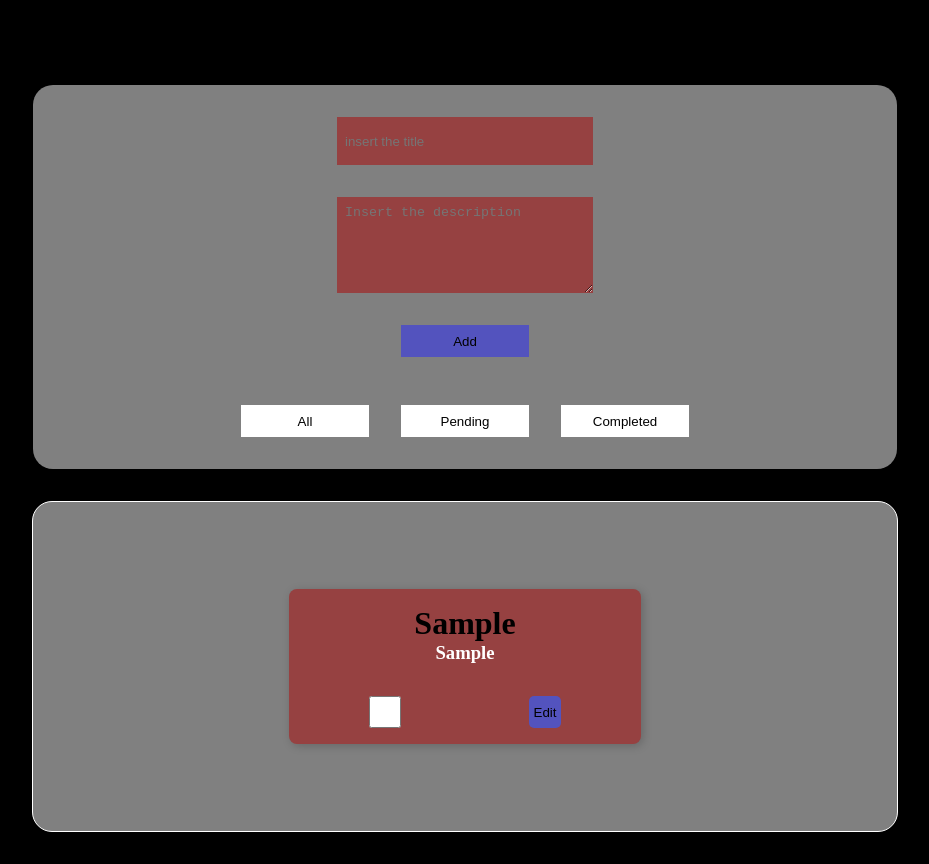
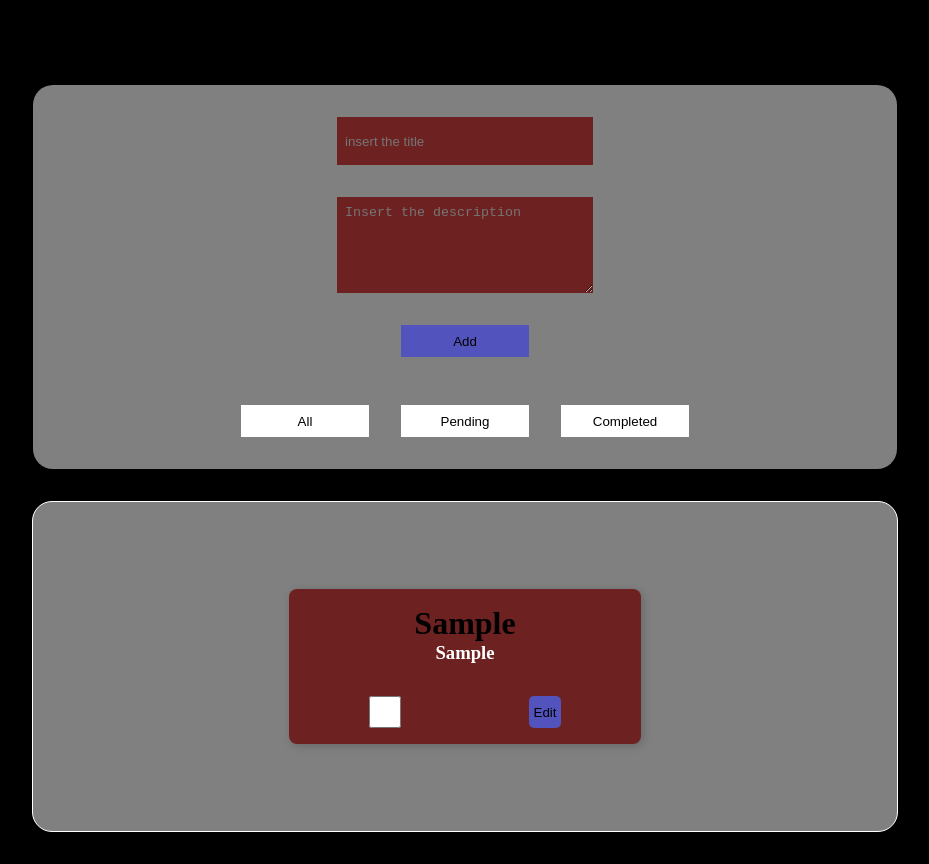
Before and after one commit to KevinJ2024/dolist, a React (Vite) app: page / in a window 1280 px wide. Both pictures are taken after typing "Sample", "Sample" into the empty fields and a click on the button "Add". Shown: the whole page, without its empty margins (175-1104 px from the left). Built offline with nearby package versions, Linux system fonts and the light colour scheme.

Commit message:
cambios css

```diff
--- a/src/App.css
+++ b/src/App.css
@@ -36,7 +36,7 @@
 #titleTask{
   width: 15rem;
   height: 2rem;
-  background-color: rgb(150, 65, 65);
+  background-color: rgb(110, 33, 33);
   color: white;
   border: none;
   padding: 0.5rem;
@@ -49,7 +49,7 @@
 #textTask{
   width: 15rem;
   height: 5rem;
-  background-color: rgb(150, 65, 65);
+  background-color: rgb(110, 33, 33);
   border: none;
   padding: 0.5rem;
   color: white;
--- a/src/components/NoteCard/NoteCard.css
+++ b/src/components/NoteCard/NoteCard.css
@@ -5,7 +5,7 @@
     display: flex;
     flex-direction: column;
     padding: 1rem;
-    background-color: #8B3A3A;
+    background-color: rgb(110, 33, 33);
     word-wrap: break-word;
     overflow-wrap: break-word;
     gap: 2rem;
--- a/src/context/context.jsx
+++ b/src/context/context.jsx
@@ -14,7 +14,7 @@ export const NoteProvider = ({ children }) => {
       id: crypto.randomUUID(),
       title,
       text,
-      bgColor: "rgb(150, 65, 65)",
+      bgColor: "rgb(110, 33, 33)",
       isCompleted: false
     }
     setNotes([...notes, newNote])
@@ -30,7 +30,7 @@ export const NoteProvider = ({ children }) => {
             updatedNote.bgColor = "rgb(65, 150, 65)"
             updatedNote.isCompleted = true
           } else {
-            updatedNote.bgColor = "rgb(150, 65, 65)"
+            updatedNote.bgColor = "rgb(110, 33, 33)"
             updatedNote.isCompleted = false
           }
 
--- a/src/main.jsx
+++ b/src/main.jsx
@@ -1,5 +1,5 @@
 import { createRoot } from 'react-dom/client'
-import { NoteProvider } from './context/Context.jsx'
+import { NoteProvider } from './context/context.jsx'
 import App from './App.jsx'
 
 createRoot(document.getElementById('root')).render(
```
